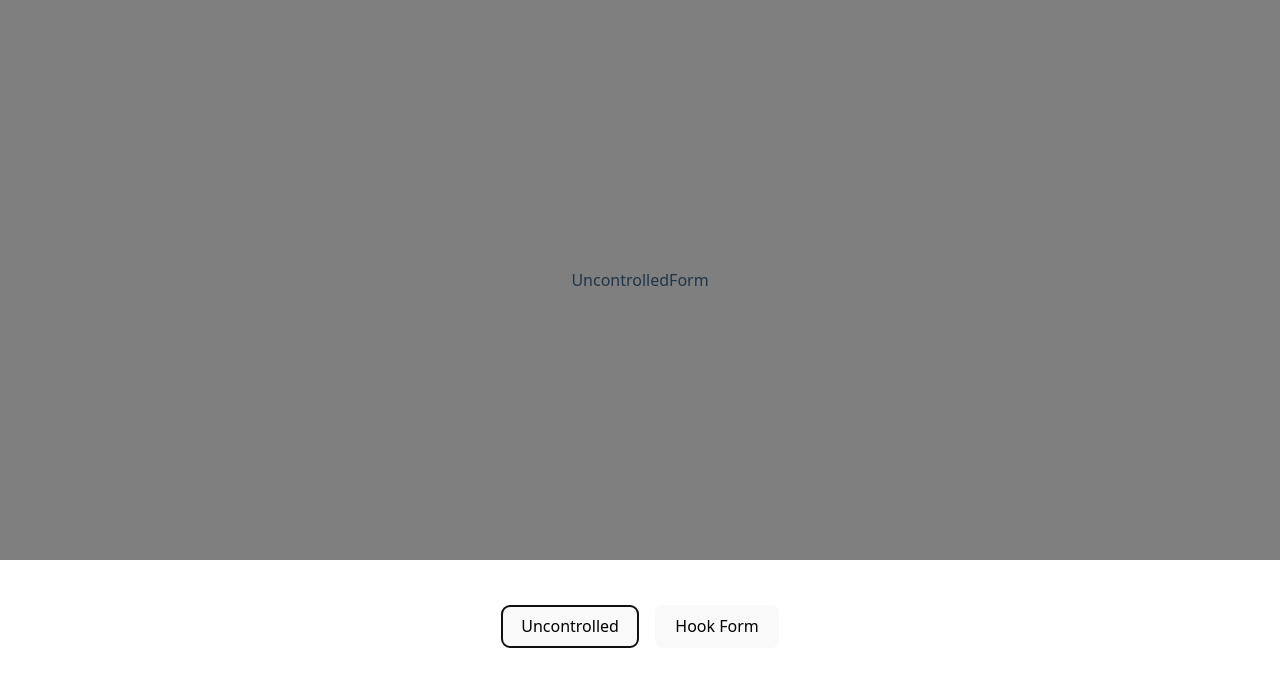
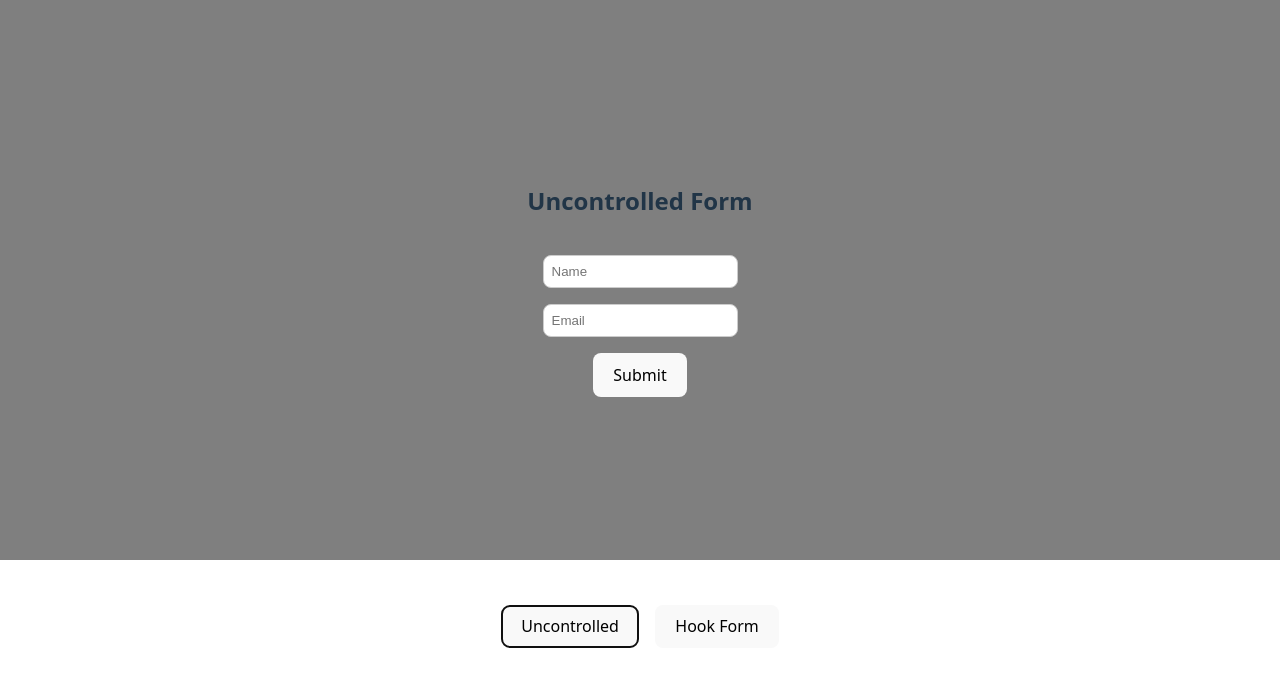
Before and after one commit to Ulistonee/rsschool-react, a React (Vite) app in the folder my-app/: page / in a window 1280 px wide. Both pictures are taken after a click on the button "Uncontrolled". Shown: the top 686 px of the page. Built offline with nearby package versions, Linux system fonts and the light colour scheme.

Commit message:
feat: add modals

```diff
--- /dev/null
+++ b/my-app/src/components/hook-form/hook-form.module.css
@@ -0,0 +1,12 @@
+.container {
+    display: flex;
+    flex-direction: column;
+    gap: 1rem;
+    align-items: center;
+}
+
+.input {
+    padding: 0.5rem;
+    border-radius: 0.5rem;
+    border: 1px solid #ccc;
+}
--- a/my-app/src/components/hook-form/hook-form.tsx
+++ b/my-app/src/components/hook-form/hook-form.tsx
@@ -1 +1,27 @@
-export const HookForm = () => <h1>Hook Form</h1>
+import { useForm } from 'react-hook-form';
+import { messages } from '../../messages/messages.ts';
+import styles from './hook-form.module.css';
+
+type FormValues = {
+  name: string;
+  email: string;
+};
+
+export const HookForm = () => {
+  const { register, handleSubmit } = useForm<FormValues>();
+
+  const onSubmit = (data: FormValues) => {
+    console.log('React Hook Form:', data);
+  };
+
+  return (
+    <form onSubmit={handleSubmit(onSubmit)} className={styles.container}>
+      <h2 >{messages.hookForm.title}</h2>
+      <input {...register('name')} placeholder={messages.hookForm.inputName.placeholder} className={styles.input}/>
+      <input {...register('email')} placeholder={messages.hookForm.inputEmail.placeholder} className={styles.input}/>
+      <button type="submit">
+        {messages.hookForm.button}
+      </button>
+    </form>
+  );
+}
--- /dev/null
+++ b/my-app/src/components/uncontrolled-form/uncontrolled-form.module.css
@@ -0,0 +1,12 @@
+.container {
+    display: flex;
+    flex-direction: column;
+    gap: 1rem;
+    align-items: center;
+}
+
+.input {
+    padding: 0.5rem;
+    border-radius: 0.5rem;
+    border: 1px solid #ccc;
+}
--- a/my-app/src/components/uncontrolled-form/uncontrolled-form.tsx
+++ b/my-app/src/components/uncontrolled-form/uncontrolled-form.tsx
@@ -1 +1,15 @@
-export const UncontrolledForm = () => <div>UncontrolledForm</div>
+import { messages } from '../../messages/messages.ts';
+import styles from './uncontrolled-form.module.css';
+
+export const UncontrolledForm = () => {
+  return (
+    <form className={styles.container}>
+      <h2>{messages.uncontrolledForm.title}</h2>
+      <input className={styles.input} placeholder={messages.uncontrolledForm.inputName.placeholder}/>
+      <input className={styles.input} placeholder={messages.uncontrolledForm.inputEmail.placeholder}/>
+      <button type="submit">
+        { messages.uncontrolledForm.button}
+      </button>
+    </form>
+  );
+}
--- a/my-app/src/messages/messages.ts
+++ b/my-app/src/messages/messages.ts
@@ -2,5 +2,25 @@ export const messages = {
   buttons: {
     unconrolled: 'Uncontrolled',
     hookForm: 'Hook Form',
-  }
+  },
+  uncontrolledForm: {
+    title: 'Uncontrolled Form',
+    inputName: {
+      placeholder: 'Name',
+    },
+    inputEmail: {
+      placeholder: 'Email',
+    },
+    button: 'Submit',
+  },
+  hookForm: {
+    title: 'Hook Form',
+    inputName: {
+      placeholder: 'Name',
+    },
+    inputEmail: {
+      placeholder: 'Email',
+    },
+    button: 'Submit',
+  },
 };
```
